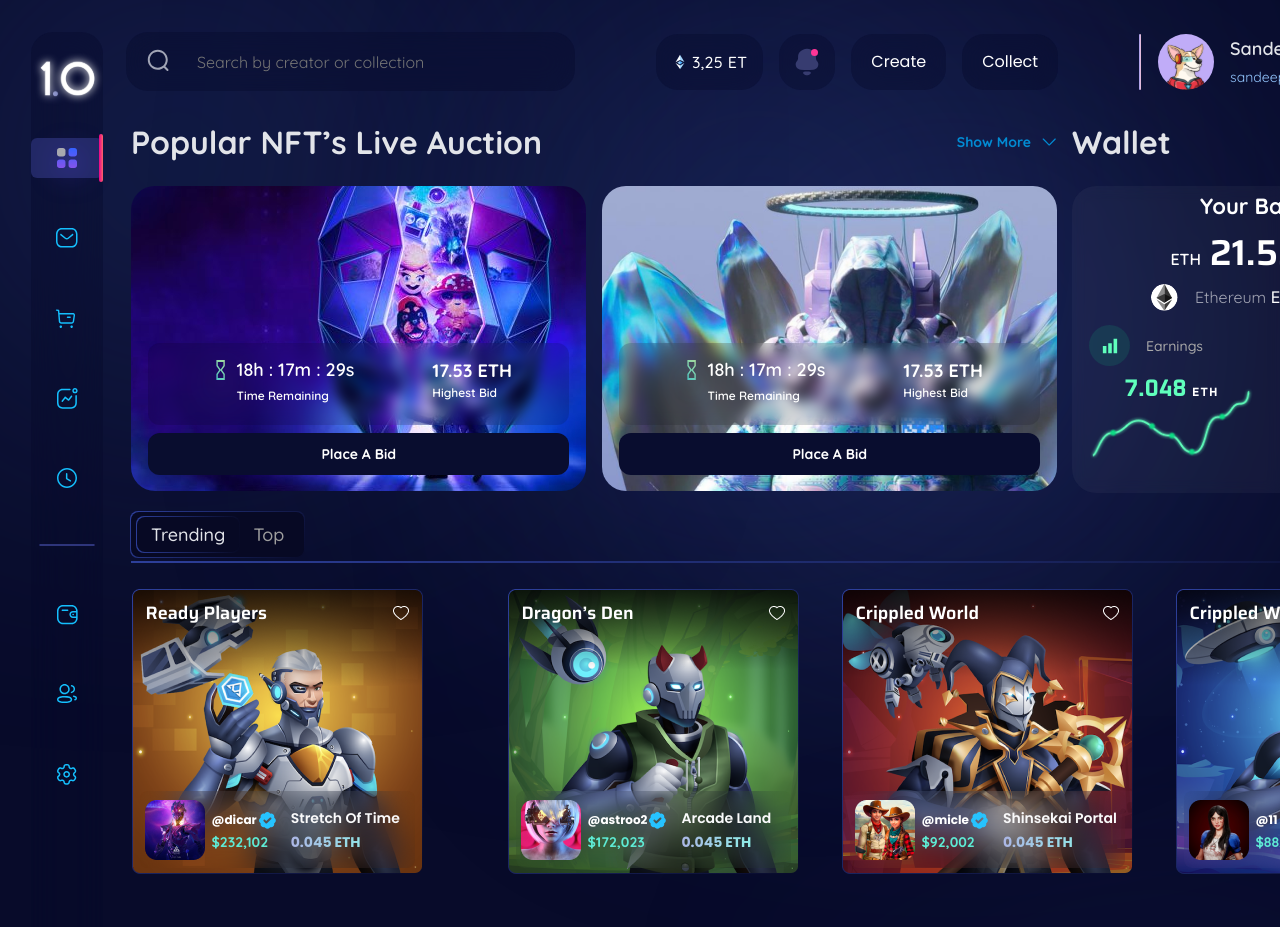
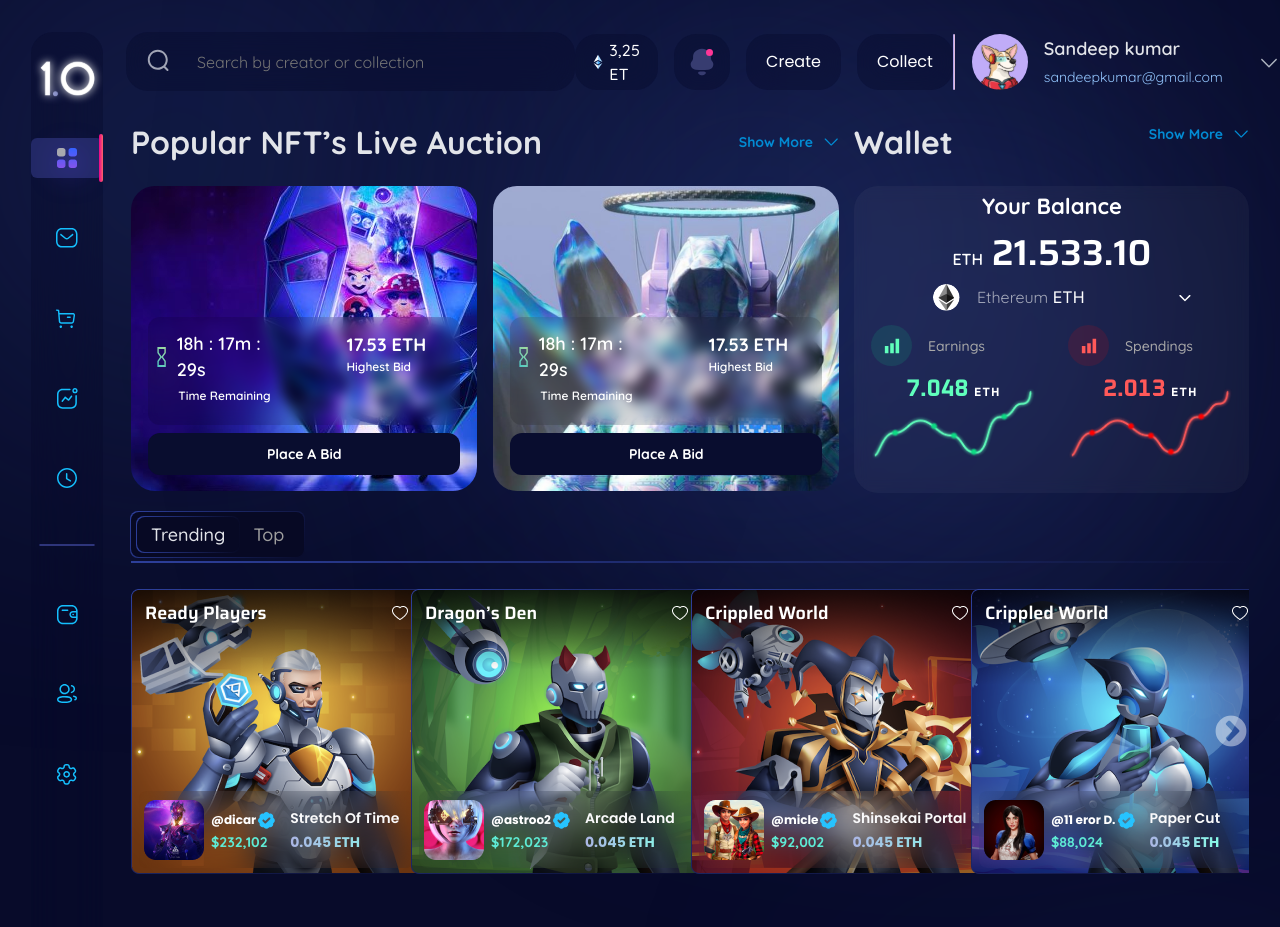
Before and after one commit to nadimpallibhargav/lyncworld, a Next.js app: page / in a window 1280 px wide. Shown: the top 927 px of the page. Built offline with nearby package versions, Linux system fonts and the light colour scheme.

Commit message:
desktop layout styles

```diff
--- a/components/Header/Header.jsx
+++ b/components/Header/Header.jsx
@@ -1,16 +1,35 @@
+import { useEffect, useState } from "react";
 import Link from "next/link";
 import Image from "next/image";
 import InputSearch from "../InputSearch/InputSearch";
 import styles from "./Header.module.scss";
 
 const Header = () => {
+
+  const [isMenuOpen, setIsMenuOpen] = useState(false);
+
+  const toggleMenu = () => {
+    setIsMenuOpen(!isMenuOpen);
+  };
+
+  useEffect(() => {
+    if (isMenuOpen) {
+      document.body.classList.add("menu-open");
+    } else {
+      document.body.classList.remove("menu-open");
+    }
+  }, [isMenuOpen]);
+
   return (
     <header className={styles.Header}>
       <nav>
         <InputSearch />
-        <ul>
+        <ul className={isMenuOpen ? [styles.menu, styles.open].join(' ') : styles.menu}>
           <li>
-            <Link href="" className={[styles.navLinks, styles.ethLink].join(' ')}>
+            <Link
+              href=""
+              className={[styles.navLinks, styles.ethLink].join(" ")}
+            >
               <Image
                 src="/images/ethIcon.svg"
                 alt="image"
@@ -21,7 +40,10 @@ const Header = () => {
             </Link>
           </li>
           <li>
-            <Link href="" className={[styles.navLinks, styles.notificationLink].join(' ')}>
+            <Link
+              href=""
+              className={[styles.navLinks, styles.notificationLink].join(" ")}
+            >
               <Image
                 src="/images/notificationIcon.svg"
                 alt="image"
@@ -31,24 +53,43 @@ const Header = () => {
             </Link>
           </li>
           <li>
-            <Link href="" className={[styles.navLinks, styles.createLink].join(' ')}>
+            <Link
+              href=""
+              className={[styles.navLinks, styles.createLink].join(" ")}
+            >
               Create
             </Link>
           </li>
           <li>
-            <Link href="" className={[styles.navLinks, styles.createLink].join(' ')}>
+            <Link
+              href=""
+              className={[styles.navLinks, styles.createLink].join(" ")}
+            >
               Collect
             </Link>
           </li>
         </ul>
         <span className={styles.profileWrapper}>
-          <Image src='/images/profile.svg' width={56} height={56} alt="image" />
+          <Image src="/images/profile.svg" width={56} height={56} alt="image" />
           <span className={styles.profileName}>
             <b>Sandeep kumar</b>
             <span>sandeepkumar@gmail.com</span>
           </span>
-          <Image src='/images/downArrowIcon.svg' width={24} height={24} alt="image" />
+          <Image
+            src="/images/downArrowIcon.svg"
+            width={24}
+            height={24}
+            alt="image"
+          />
         </span>
+        <div
+          className={isMenuOpen ? [styles.menuToggle, styles.open].join(' ') : styles.menuToggle}
+          onClick={toggleMenu}
+        >
+          <div className={styles.bar}></div>
+          <div className={styles.bar}></div>
+          <div className={styles.bar}></div>
+        </div>
       </nav>
     </header>
   );
--- a/components/Header/Header.module.scss
+++ b/components/Header/Header.module.scss
@@ -79,4 +79,54 @@
             font-weight: 400;
         }
     }
+
+    .menuToggle {
+        display: none;
+        flex-direction: column;
+        justify-content: space-between;
+        width: 30px;
+        height: 20px;
+        cursor: pointer;
+        z-index: 1;
+    }
+
+    .bar {
+        width: 100%;
+        height: 2px;
+        background: $WhiteOne;
+        transition: transform 0.3s ease;
+        &:nth-child(1) {
+            transform: rotate(45deg) translate(5px, 5px);
+        }
+        &:nth-child(2) {
+            opacity: 0;
+        }
+        &:nth-child(3) {
+            transform: rotate(-45deg) translate(7px, -8px);
+        }
+    }
+
+    .menu.open {
+        display: flex;
+    }
+
+    @media (max-width: 768px) {
+        .menuToggle {
+            display: flex;
+        }
+
+        .menu {
+            display: none;
+            position: absolute;
+            top: 0px;
+            left: 0;
+            width: 100%;
+            height: 100vh;
+            justify-content: flex-start;
+            flex-direction: column;
+            gap: 50px;
+            padding: 50px 15px 10px;
+            background: $BlackOne;
+        }
+    }
 }
--- a/components/Popular/Popular.module.scss
+++ b/components/Popular/Popular.module.scss
@@ -1,7 +1,7 @@
 @import '../../styles/variables.scss';
 
 .popular {
-    flex-grow: 0;
+    flex-basis: 71%;
     .popularCardsWrapper {
         display: flex;
         gap: 16px;
--- a/components/PopularCard/PopularCard.module.scss
+++ b/components/PopularCard/PopularCard.module.scss
@@ -1,7 +1,7 @@
 @import '../../styles/variables.scss';
 
 .popularNftCard {
-    width: 455px;
+    flex-basis: 50%;
     height: 305px;
     position: relative;
     border-radius: 24px;
--- a/components/Trending/Trending.module.scss
+++ b/components/Trending/Trending.module.scss
@@ -1,10 +1,4 @@
 @import '../../styles/variables.scss';
-
-.trendingContainer {
-    width: 100%;
-    margin: auto;
-    max-width: 1335px;
-}
 
 .trendingCardWrapper {
     width: 100%;
--- a/components/Wallet/Wallet.module.scss
+++ b/components/Wallet/Wallet.module.scss
@@ -1,7 +1,7 @@
 @import '../../styles/variables.scss';
 
 .wallet {
-    flex-grow: 1;
+    flex-basis: 29%;
 
     .headingViewMore {
         align-items: flex-start;
--- a/data/trending.js
+++ b/data/trending.js
@@ -66,11 +66,10 @@ export const carouselData = [
 ];
 
 export const settings = {
-  className: "slider variable-width",
+  className: "slider",
   dots: false,
   infinite: false,
   slidesToShow: 4,
-  centerPadding: "60px",
   slidesToScroll: 1,
   responsive: [
     {
--- a/styles/Home.module.scss
+++ b/styles/Home.module.scss
@@ -7,11 +7,11 @@
 }
 
 .sideNavWrapper {
-  flex-basis: 72px;
+  width: 72px;
 }
 
 .mainContentWrapper {
-  flex-basis: calc(100% - 95px);
+  width: calc(100% - 95px);
 }
 
 .popularSectionWrapper {
--- a/styles/globals.scss
+++ b/styles/globals.scss
@@ -123,7 +123,7 @@ h2 {
 
 [class*='slick-next'] {
   right: 0 !important;
-  transform: translate(50%, -50%) !important;
+  transform: translateY(-50%) !important;
   width: 36px !important;
   height: 36px !important;
 
@@ -133,8 +133,6 @@ h2 {
   }
 }
 
-.slick-initialized .slick-slide {
-  &:not(:first-of-type) {
-    padding-left: 42px;
-  }
+body.menu-open {
+  overflow: hidden;
 }
```
